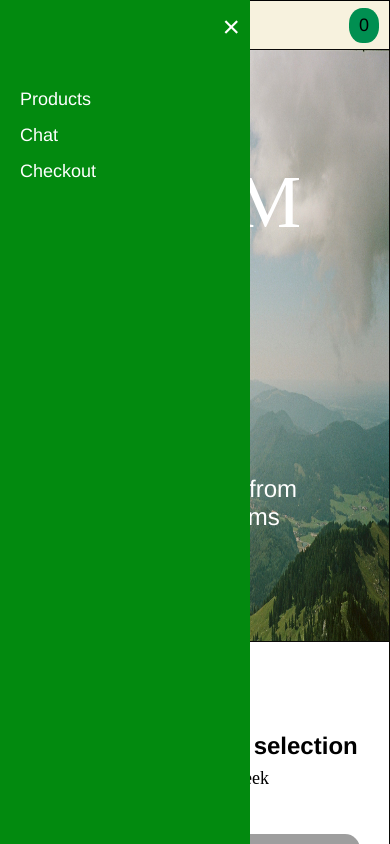
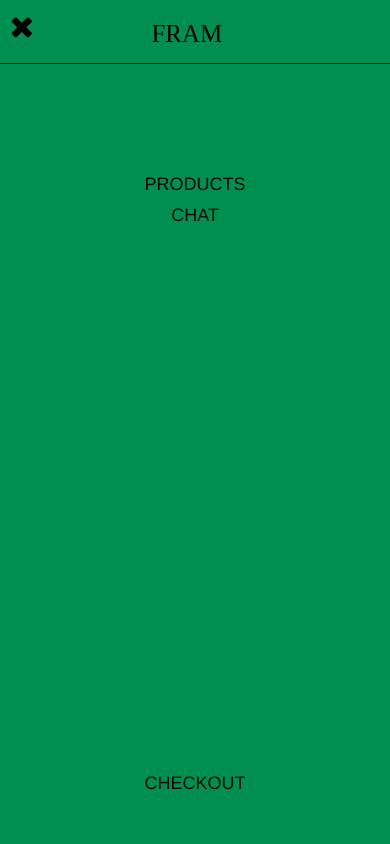
Before and after one commit to HeddaJohnsen2/Fram-Website-, a plain HTML site: page test.html in a window 390 px wide. Both pictures are taken after a click on the element 17 px from the left and 25 px from the top of the page. Shown: the top 844 px of the page. Drawn offline with nearby package versions, Linux system fonts and the light colour scheme; grey boxes are pictures that could not be loaded; a web font is replaced by a local one.

Commit message:
fixed the menu for both @medias
fixed both the text, layout and color of the menus for both mobile and desktop. i also added a correct icon for the closing button.

```diff
--- a/general.css
+++ b/general.css
@@ -24,15 +24,9 @@ body {
   width: 100%;
   height: 68px;
   padding: 10px;
-  border-bottom: #0b0a08;
-  border-width: 1px;
-  border-style: solid;
+  border-bottom: 1px solid #0b0a08;
 }
-@media (max-width: 600px) {
-  .topnav {
-    height: 50px;
-  }
-}
+
 .cart {
   font-size: large;
   border-radius: 45%;
@@ -61,48 +55,69 @@ body {
   font-weight: 300;
   text-align: center;
   text-transform: uppercase;
+  z-index: 1000;
 }
 
 .menuSide {
-  position: fixed;
+  /* setter menyen til å ikke følge etter når jeg skroller, med position:fixed kunne jeg fått den til å følge med */
+  position: absolute;
+  z-index: 20;
   top: 0;
   left: 0;
-  width: 250px;
+  width: 25vw;
   height: 100%;
-  background-color: #028a0f;
-  color: white;
-  z-index: 1000;
+  overflow-y: auto;
+  background-color: #008f51;
   transform: translateX(-100%);
+  display: flex;
+  flex-direction: column;
 }
-
+@media (max-width: 600px) {
+  .menuSide {
+    height: 100%;
+    width: 100%;
+  }
+}
+/* Show the menu when active */
+.menuSide.show {
+  transform: translateX(0);
+}
 .menuHeader {
+  height: 68px;
   display: flex;
-  justify-content: flex-end;
+  justify-content: flex-start;
   padding: 10px;
+  border-bottom: 1px solid #0b0a08;
 }
 
 .closeButton {
   font-size: 30px;
-  color: white;
+  /* how to make this work */
+  font-weight: lighter;
 }
 
 .menuSide ul {
+  height: 100%;
+  justify-items: center;
   list-style: none;
-  padding: 20px;
-  margin: 0;
+  padding-top: 100px;
+  display: flex;
+  flex-direction: column;
+  align-items: center;
 }
 
 .menuSide ul li {
-  margin: 15px 0;
+  text-transform: uppercase;
+  padding-top: 10px;
 }
 
+.menuSide .checkout {
+  margin-top: auto;
+  margin-bottom: 50px;
+  text-align: center;
+}
 .linkMenu {
   text-decoration: none;
-  color: white;
+  color: #0b0a08;
   font-size: 18px;
 }
-
-/* Show the menu when active */
-.menuSide.show {
-  transform: translateX(0);
-}
--- a/script.js
+++ b/script.js
@@ -3,12 +3,10 @@ document.addEventListener("DOMContentLoaded", () => {
   const openMenu = document.getElementById("openHamburgerMenu");
   const closeMenu = document.getElementById("closedMenuButton");
 
-  // Open the menu
   openMenu.addEventListener("click", () => {
     menu.classList.add("show");
   });
 
-  // Close the menu
   closeMenu.addEventListener("click", () => {
     menu.classList.remove("show");
   });
--- a/test.html
+++ b/test.html
@@ -37,7 +37,7 @@
     <div class="nettside">
       <header class="topnav">
         <div class="hamburgerMenu" id="openHamburgerMenu">
-          <!-- how to add icons the correct way, fontAwsome: https://teams.live.com/l/message/19:meeting_M2IxYjY1YzQtOTZkOS00Y2ZmLThhZTctOGQ4MzM3MjQwNmNj@thread.v2/1730276926634?context=%7B%22contextType%22%3A%22chat%22%7D-->
+          <!-- how to add icons the correct way, fontAwsome-->
           <i class="fa fa-bars" aria-hidden="true"></i>
         </div>
         <!-- skal jeg ha links her -->
@@ -49,13 +49,14 @@
       <!-- Sidebar Menu -->
       <div class="menuSide" id="menu">
         <div class="menuHeader">
-          <!-- Close Button, maybe you need a div and onclick -->
-          <div class="closeButton" id="closedMenuButton">&times;</div>
+          <div class="closeButton" id="closedMenuButton">
+            <i class="fa fa-close"></i>
+          </div>
         </div>
         <ul>
           <li><a href="produce.html" class="linkMenu">Products</a></li>
           <li><a href="chat.html" class="linkMenu">Chat</a></li>
-          <li><a href="#" class="linkMenu">Checkout</a></li>
+          <li class="checkout"><a href="#" class="linkMenu">Checkout</a></li>
         </ul>
       </div>
 
```
